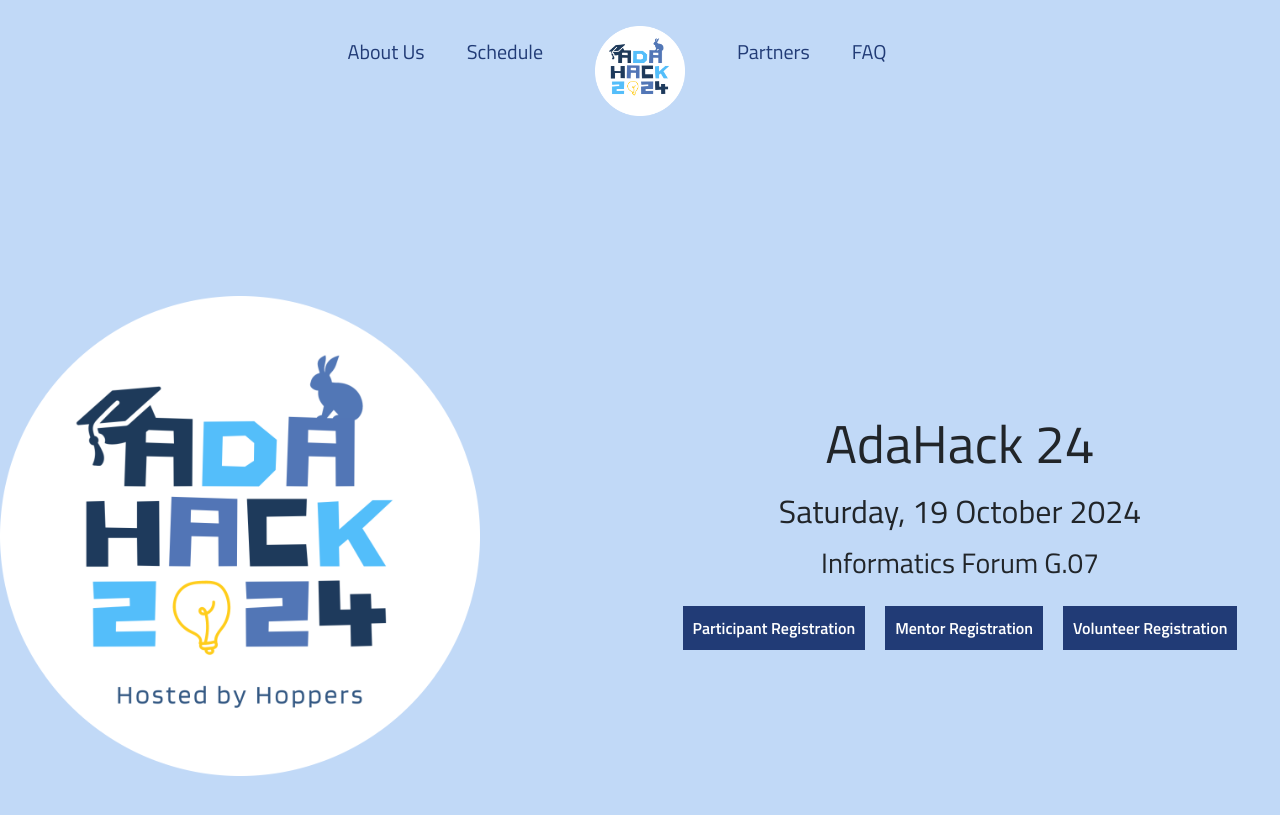
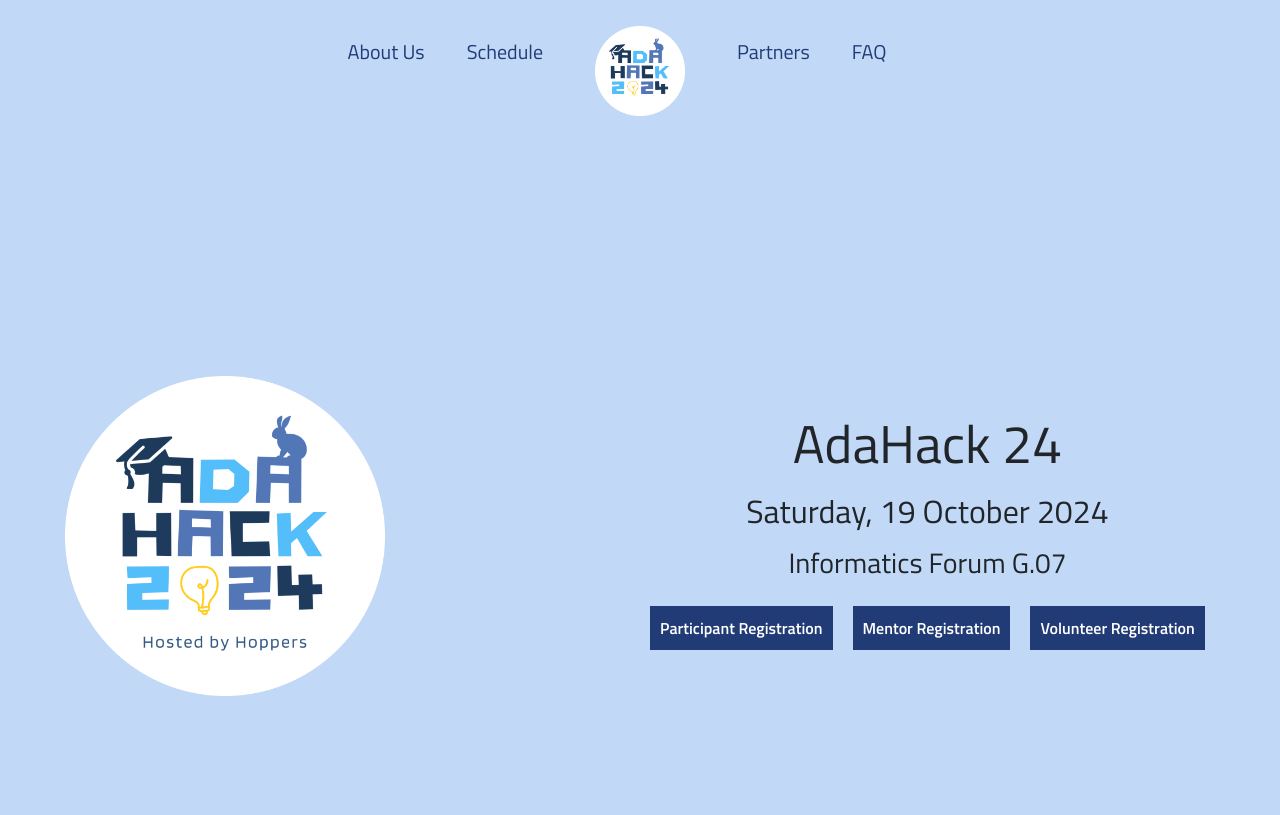
Before and after one commit to edinburgh-hoppers/adahack24, a Jekyll site: the page built from _pages/index.html, in a window 1280 px wide and 900 px high. Shown: the top 815 px of the window. Built offline with Jekyll 4.4.1, drawn with Linux system fonts in a browser that asks for light colours; nearby versions of some CDN libraries.

Commit message:
Update style.scss

```diff
--- a/assets/css/style.scss
+++ b/assets/css/style.scss
@@ -190,9 +190,8 @@ nav {
 }
 
 .circle-image {
-    width: 75%; /* Set a width */
-    // border: 0x solid black;
-    // border-radius: 50%;
+    width: 25vw;
+    height: auto;
 }
 
 .hero-section {
```
